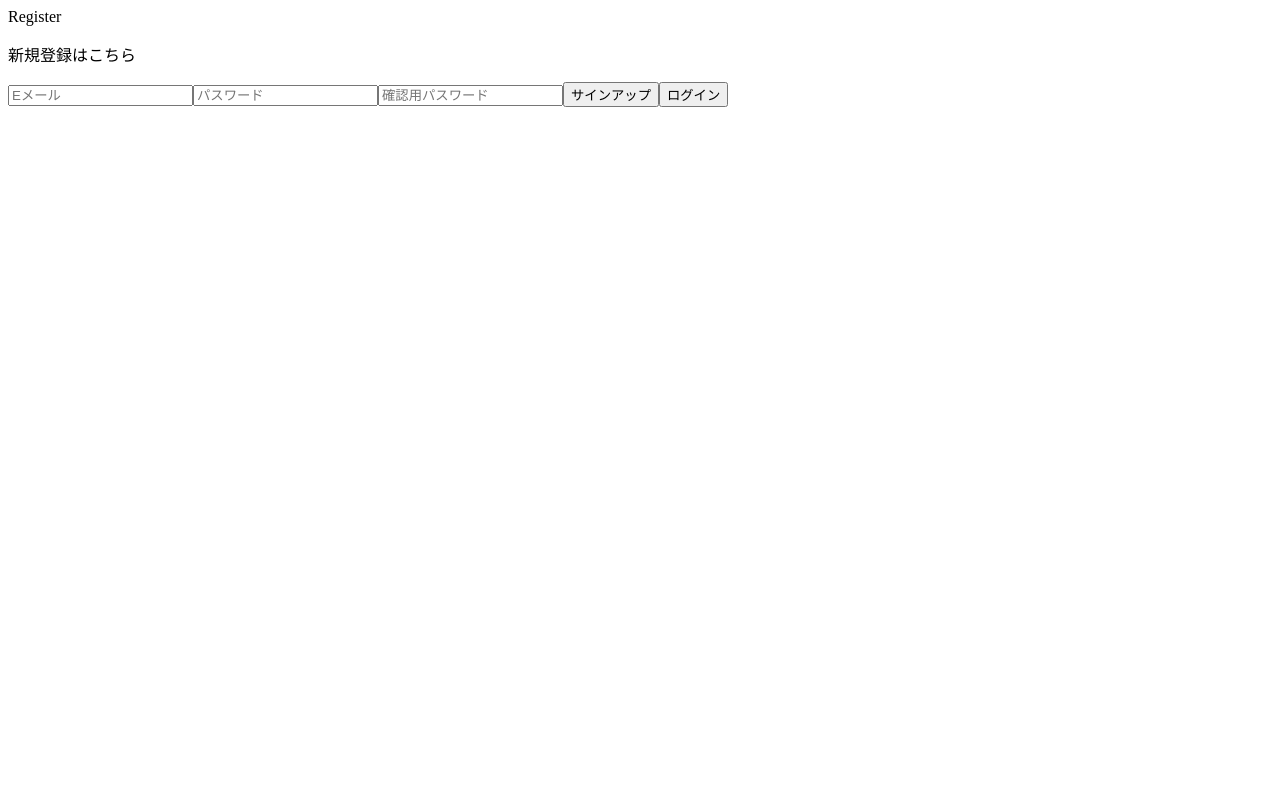
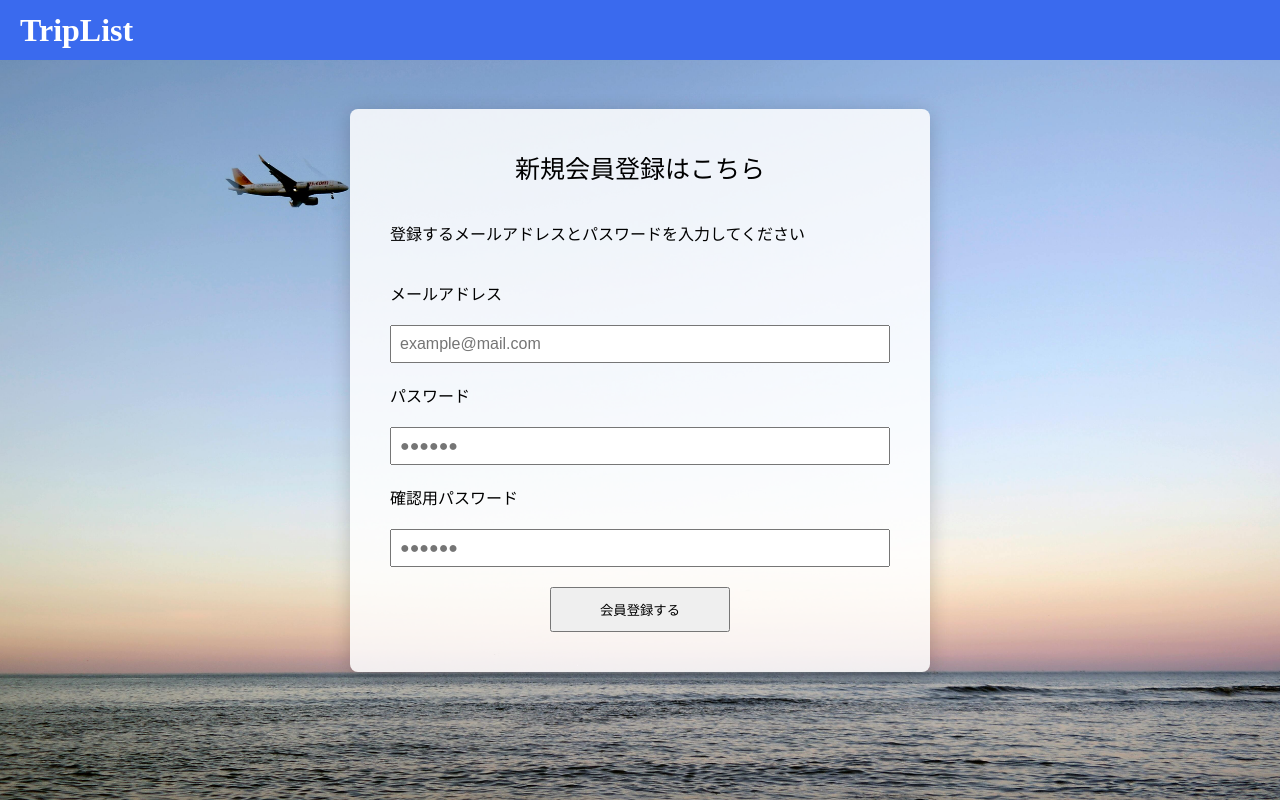
Before and after one commit to tea35/tripList, a React (Create React App) app in the folder frontend/: page / in a window 1280 px wide. Built offline with nearby package versions, Linux system fonts and the light colour scheme.

Commit message:
register

```diff
--- a/frontend/src/pages/register/Register.css
+++ b/frontend/src/pages/register/Register.css
@@ -0,0 +1,85 @@
+html, body {
+  height: 100%;
+  margin: 0;
+  padding: 0;
+}
+
+.headerBar {
+    width: 100%;
+    height: 60px;
+    background-color: #3a6aee;
+    color: white;
+    display: flex;
+    align-items: center;
+    padding-left: 20px;
+    position: fixed;
+    top: 0;
+    left: 0;
+    z-index: 1000;
+}
+
+.registerBackground {
+    background-size: cover;
+    background-position: center;
+    height: 100vh;
+    width: 100%;
+    display: flex;
+    justify-content: center;
+    align-items: center;
+}
+
+
+
+.registerForm {
+    display: flex;
+    width: 100%;
+    height: 100vh;
+    margin: auto;
+    padding-top: 60px;
+    box-sizing: border-box;
+
+}
+
+/*
+.registerLeft {
+    flex: 1;
+}
+*/
+
+.registerRight {
+    flex: 1;
+    display: flex;
+    justify-content: center;
+    align-items: center;
+    padding-bottom: 80px
+
+
+}
+
+
+.registerBox {
+    display: flex;
+    flex-direction: column;
+    gap: 20px;
+    width: 500px;
+    background-color: rgba(255, 255, 255, 0.85);
+    padding: 40px;
+    border-radius: 8px;
+    box-shadow: 0px 4px 20px rgba(0, 0, 0, 0.2);
+}
+
+.registerTitle {
+    font-size: 25px;
+    margin: auto;
+}
+
+.registerInput {
+  padding: 8px;
+  font-size: 16px;
+}
+
+.registerButton {
+    height: 45px;
+    width: 180px;
+    margin: auto;
+}
--- a/frontend/src/pages/register/Register.jsx
+++ b/frontend/src/pages/register/Register.jsx
@@ -23,7 +23,7 @@ export default function Register() {
         };
         //registerAPIを叩く
         // await axios.post("/auth/register", user);
-        navigate("/login");
+        navigate("/login"); // 会員登録完了後、ログイン画面へ
       } catch (err) {
         console.log(err);
       }
@@ -31,39 +31,54 @@ export default function Register() {
   };
   return (
     <div>
-      <div>Register</div>
-      <div className="loginRight">
-        <form className="loginBox" onSubmit={(e) => handleClick(e)}>
-          <p className="loginMsg">新規登録はこちら</p>
+
+      <div className="headerBar">
+        <h1>TripList</h1>
+      </div>
+
+       <div className="registerBackground"style={{ backgroundImage: 'url("/sample2.png")' }}>
+
+        <div className="registerForm">
+          <div className="registerLeft"></div>
+
+          <div className="registerRight">
+            <form className="registerBox" onSubmit={(e) => handleClick(e)}>
+              <p className="registerTitle">新規会員登録はこちら</p>
+              <p className="registerMsg">登録するメールアドレスとパスワードを入力してください</p>
+              メールアドレス
               <input
                 type="email"
-            className="loginInput"
-            placeholder="Eメール"
+                className="registerInput"
+                placeholder="example@mail.com"
                 required
                 ref={email}
               />
+              パスワード
               <input
                 type="password"
-            className="loginInput"
-            placeholder="パスワード"
+                className="registerInput"
+                placeholder="●●●●●●"
                 required
                 minLength="6"
                 ref={password}
               />
+              確認用パスワード
               <input
                 type="password"
-            className="loginInput"
-            placeholder="確認用パスワード"
+                className="registerInput"
+                placeholder="●●●●●●"
                 required
                 minLength="6"
                 ref={passwordConfirmation}
               />
-          <button className="loginButton" type="submit">
-            サインアップ
-          </button>
-          <button className="loginRegisterButton">ログイン</button>
+              <button className="registerButton" type="submit">会員登録する</button>
             </form>
           </div>
         </div>
+      </div>
+
+
+
+    </div>
   );
 }
```
Also changed, not shown: frontend/public/sample2.png (added). Lines whose indentation alone changed are shown as unchanged.
